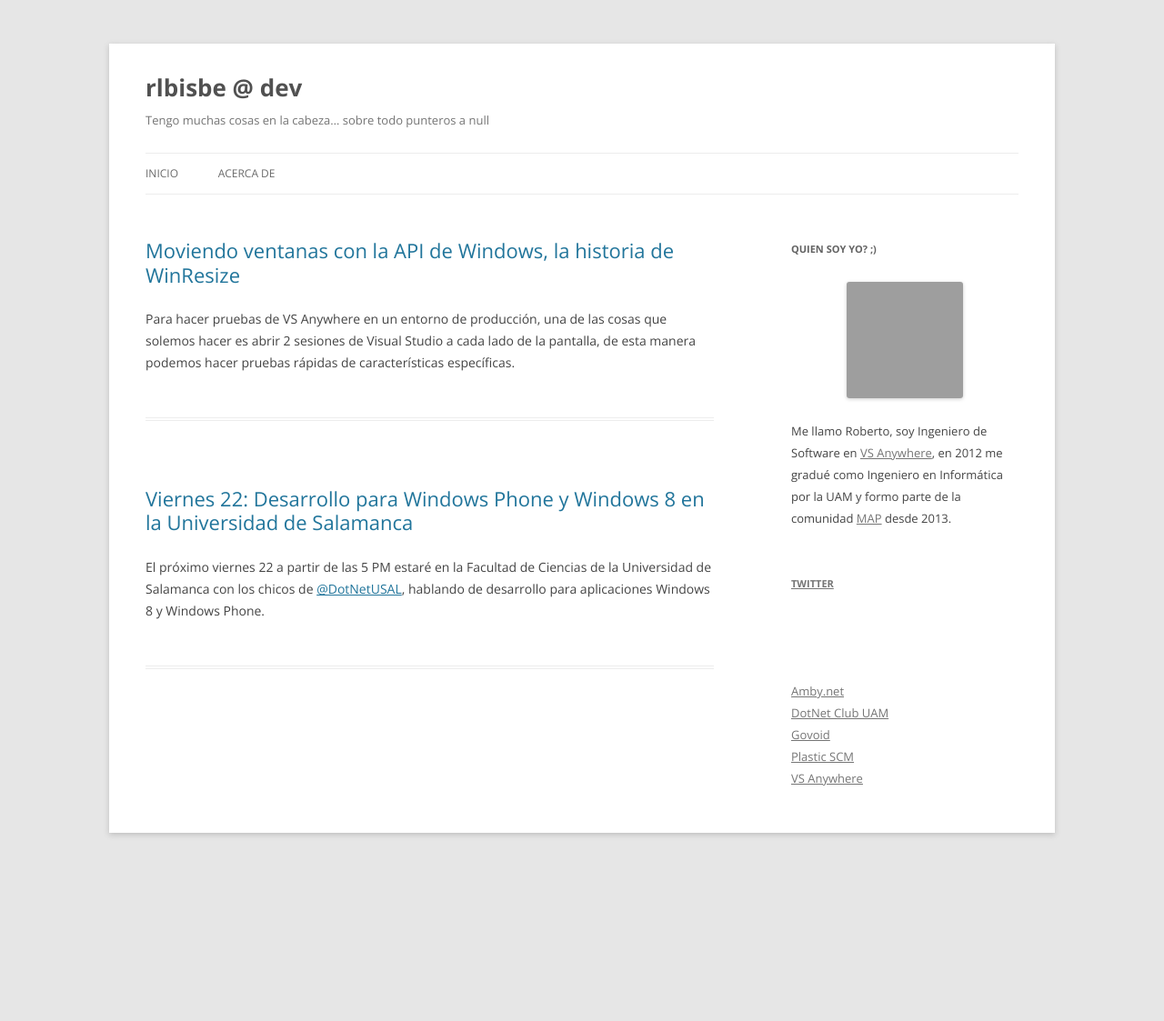
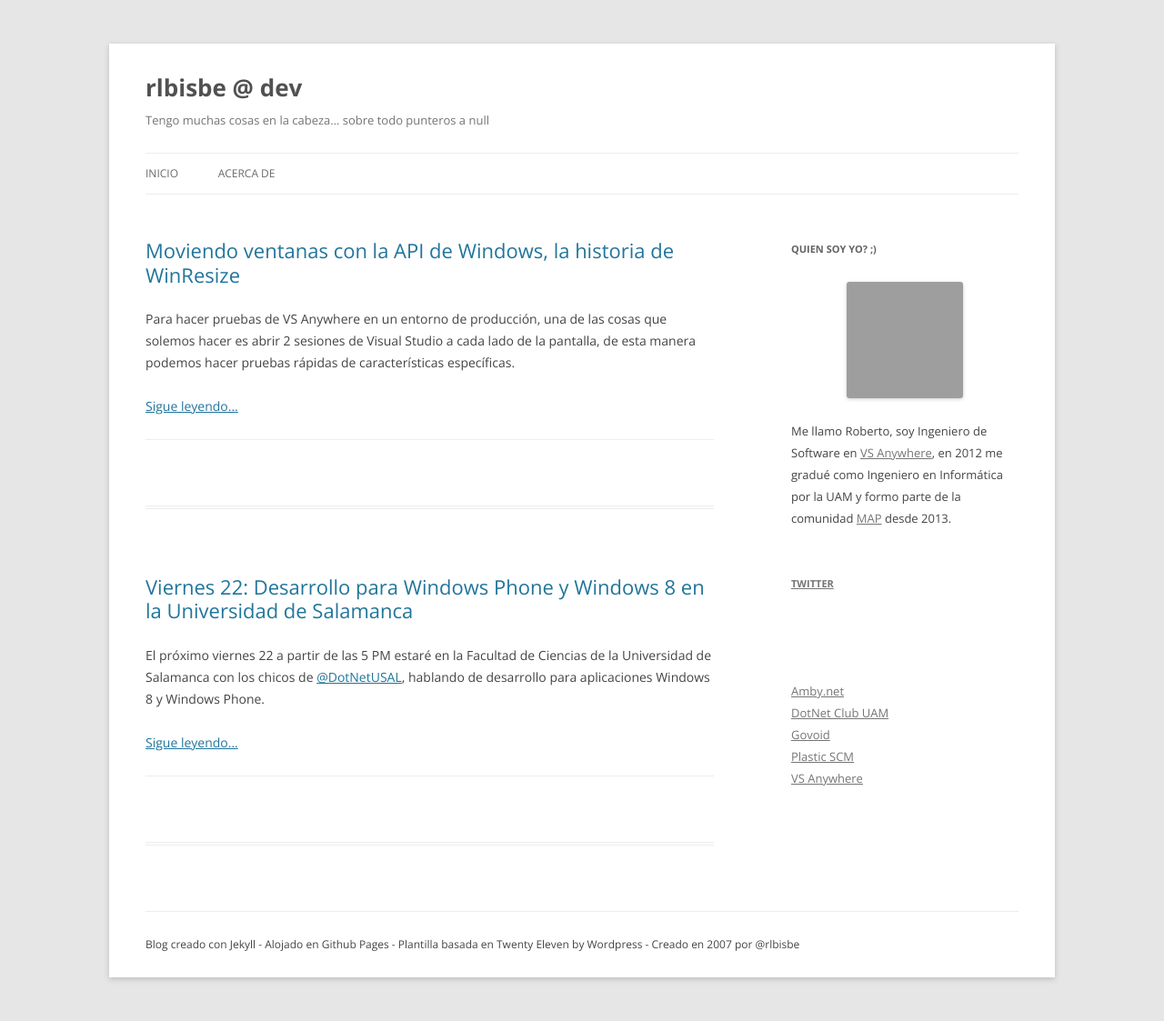
Before and after one commit to nguyenkhacdung/rlbisbe.github.io, a Jekyll site: the page built from index.html, in a window 1280 px wide. Shown: the whole page at 91% size. Built offline with Jekyll 4.4.1, drawn with Linux system fonts in a browser that asks for light colours; Markdown is read by kramdown in place of the engine named in the settings; before the commit the page ends 964 px from its top, so only the background shows below that; grey boxes are pictures that could not be loaded.

```diff
--- /dev/null
+++ b/_drafts/migrando-de-wordpress-a-jekyll.markdown
@@ -0,0 +1,4 @@
+
+Para montar el blog en jekyll, he usado las siguientes herramientas:
+
+#livereload
--- a/_layouts/default.html
+++ b/_layouts/default.html
@@ -44,7 +44,8 @@
     </div>
     <div id="secondary" class="widget-area" role="complementary">
       <aside id="gravatar-3" class="widget widget_gravatar"><h3 class="widget-title">Quien soy yo? ;)</h3><p><img alt="" src="http://0.gravatar.com/avatar/016e257f3adcb9a40135dd474b3bec25?s=128&amp;d=identicon&amp;r=G" class="avatar avatar-128 grav-widget-center grav-hashed grav-hijack" height="128" width="128" style="display: block; margin: 0 auto;" id="grav-016e257f3adcb9a40135dd474b3bec25-0"><br>Me llamo Roberto, soy Ingeniero de Software en <a href="http://vsanywhere.com">VS Anywhere</a>, en 2012 me gradué como Ingeniero en Informática por la UAM y formo parte de la comunidad <a href="http://robertoluis.wordpress.com/2013/03/07/microsoft-active-professional-2013/">MAP</a> desde 2013. </p>
-</aside><aside id="twitter-2" class="widget widget_twitter"><h3 class="widget-title"><a href="http://twitter.com/rlbisbe">Twitter</a></h3><iframe id="twitter-widget-0" scrolling="no" frameborder="0" allowtransparency="true" src="http://platform.twitter.com/widgets/follow_button.1384205748.html#_=1384890981292&amp;id=twitter-widget-0&amp;lang=es&amp;screen_name=rlbisbe&amp;show_count=false&amp;show_screen_name=true&amp;size=m" class="twitter-follow-button twitter-follow-button" title="Twitter Follow Button" data-twttr-rendered="true" style="width: 122px; height: 20px;"></iframe>
+      </aside>
+      <aside id="twitter-2" class="widget widget_twitter"><h3 class="widget-title"><a href="http://twitter.com/rlbisbe">Twitter</a></h3><iframe id="twitter-widget-0" scrolling="no" frameborder="0" allowtransparency="true" src="http://platform.twitter.com/widgets/follow_button.1384205748.html#_=1384890981292&amp;id=twitter-widget-0&amp;lang=es&amp;screen_name=rlbisbe&amp;show_count=false&amp;show_screen_name=true&amp;size=m" class="twitter-follow-button twitter-follow-button" title="Twitter Follow Button" data-twttr-rendered="true" style="width: 122px; height: 20px;"></iframe>
       </aside>
     <aside id="wp_tag_cloud-2" class="widget wp_widget_tag_cloud"><h3 class="widget-title"></h3>
       <div style="overflow:hidden">
@@ -56,5 +57,9 @@
           <li><a href="http://plasticscm.com">VS Anywhere</a></li>
         </ul>
       </aside>
+    </div>
+    <footer>
+      Blog creado con Jekyll - Alojado en Github Pages - Plantilla basada en Twenty Eleven by Wordpress - Creado en 2007 por @rlbisbe
+    </footer>
   </body>
   </html>
--- a/index.html
+++ b/index.html
@@ -11,6 +11,7 @@ title: rlbisbe @ dev | Tengo muchas cosas en la cabeza... sobre todo punteros a
       </header>
       	<div class="entry-content">
       	{{post.excerpt}}
+        <a href="{{ post.url }}">Sigue leyendo...</a>
       	</div>
       	<footer class="entry-meta">
 
--- a/style.css
+++ b/style.css
@@ -650,6 +650,22 @@ section[role="banner"] {
 	width: 53.66666666666%; /* define a width to avoid dropping a wider submit button */
 }
 
+footer{
+	border-top: 1px solid #ededed;
+	clear: both;
+	font-size: 12px;
+	font-size: 0.857142857rem;
+	line-height: 2;
+	max-width: 960px;
+	max-width: 68.571428571rem;
+	margin-top: 24px;
+	margin-top: 1.714285714rem;
+	margin-left: auto;
+	margin-right: auto;
+	padding: 24px 0;
+	padding: 1.714285714rem 0;
+}
+
 /* Footer */
 footer[role="contentinfo"] {
 	border-top: 1px solid #ededed;
```
Also changed, not shown: _drafts/angular-js-para-aplicaciones-windows-store-primeras-impresiones.markdown (deleted, +0 -115 lines), _posts/2013-11-20-angular-js-para-aplicaciones-windows-store-primeras-impresiones.markdown (added, +140 -0 lines), assets/epicexception.png (added), assets/usingcdn.png (added), 1 other file. Lines whose indentation alone changed are shown as unchanged.
